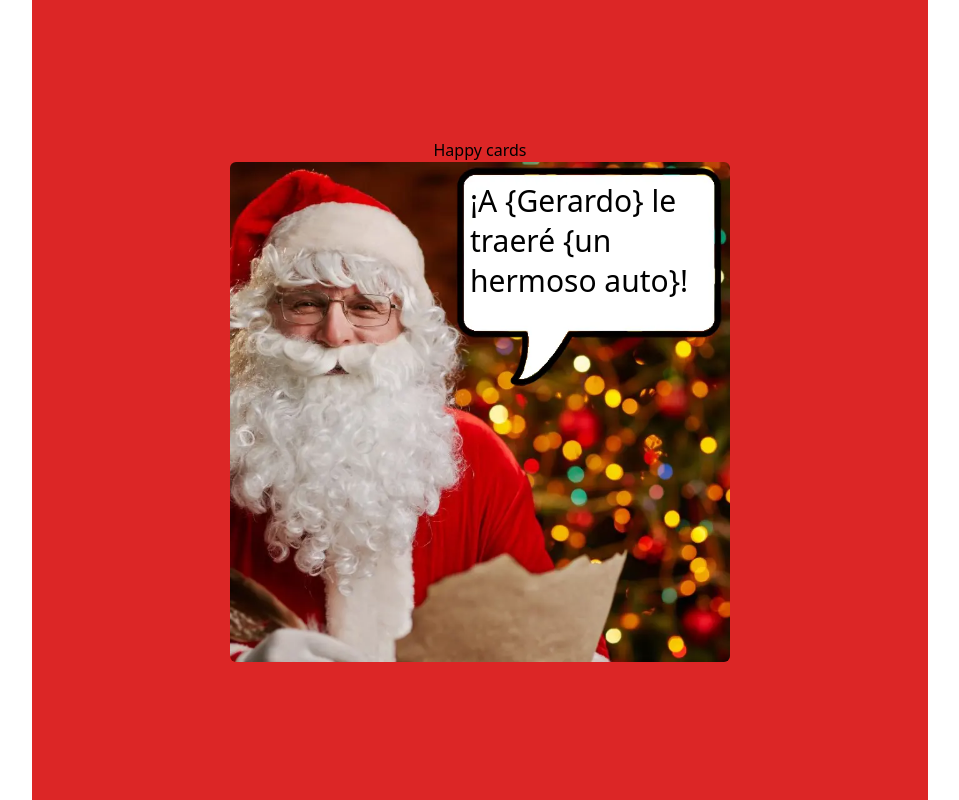
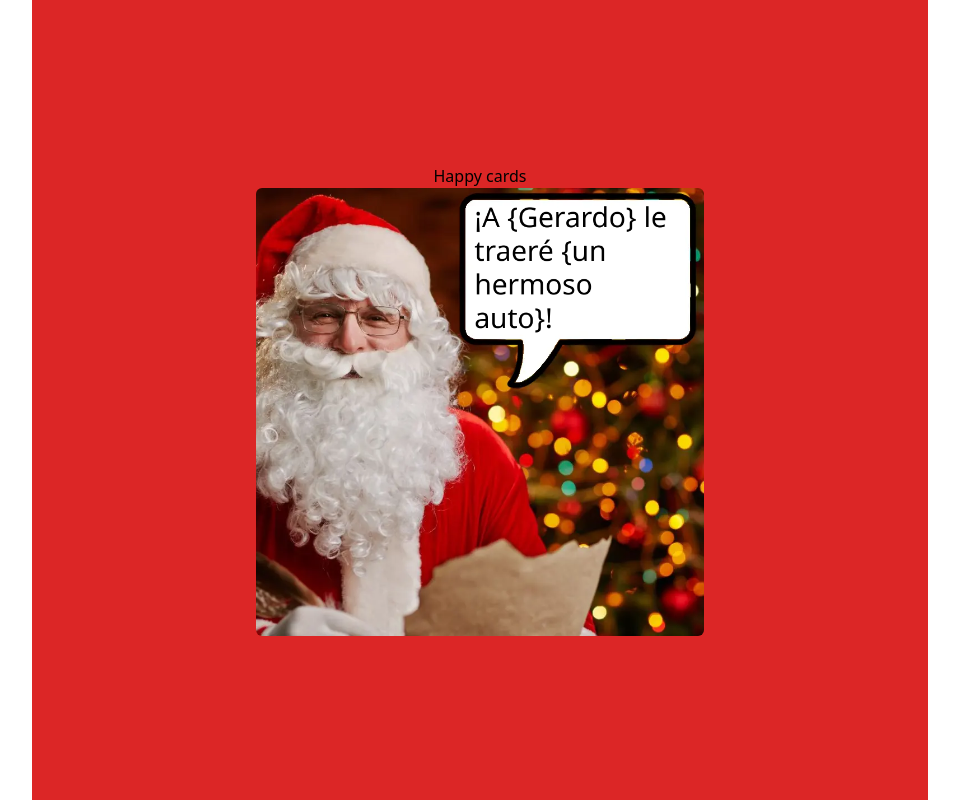
Before and after one commit to gerardocrr/happy-cards, a React (Vite) app: page / in a window 1280 px wide. Shown: the whole page, without its empty margins (160-1119 px from the left). Built offline with nearby package versions, Linux system fonts and the light colour scheme.

Commit message:
update CanvasTextOverlay component to increase canvas size and adjust text properties

```diff
--- a/src/components/Canvas1.tsx
+++ b/src/components/Canvas1.tsx
@@ -10,8 +10,8 @@ const CanvasTextOverlay = () => {
     if (!ctx) return;
 
     // Set canvas dimensions
-    canvas.width = 500;
-    canvas.height = 500;
+    canvas.width = 800;
+    canvas.height = 800;
 
     // Function to draw multiline text
     const drawText = (
@@ -50,20 +50,26 @@ const CanvasTextOverlay = () => {
       ctx.drawImage(backgroundImage, 0, 0, canvas.width, canvas.height);
 
       // Add second text
-      ctx.font = "30px System-ui";
+      ctx.font = "50px System-ui";
       ctx.fillStyle = "black";
       drawText(
         ctx,
         "¡A {Gerardo} le traeré {un hermoso auto}!",
-        240,
-        50,
-        250,
-        40
+        390,
+        70,
+        360,
+        60
       );
     };
   }, []);
 
-  return <canvas className="rounded-md" ref={canvasRef}></canvas>;
+  return (
+    <canvas
+      className="rounded-md"
+      ref={canvasRef}
+      style={{ width: "50%" }}
+    ></canvas>
+  );
 };
 
 export default CanvasTextOverlay;
```
